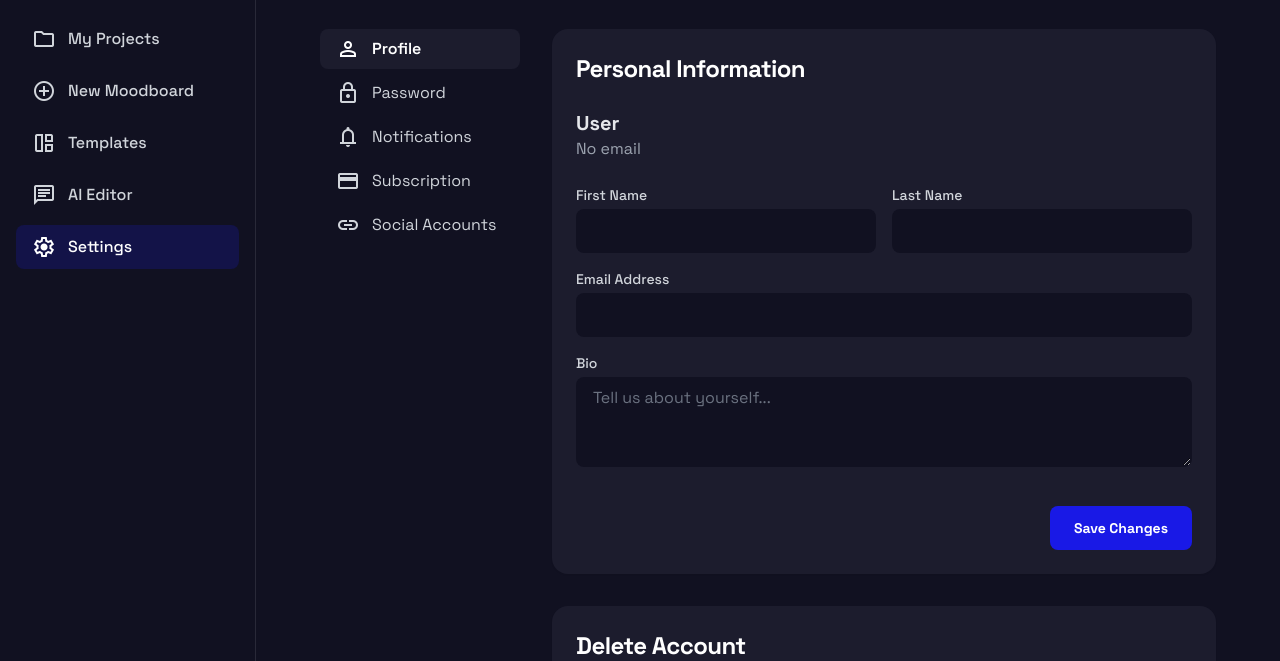
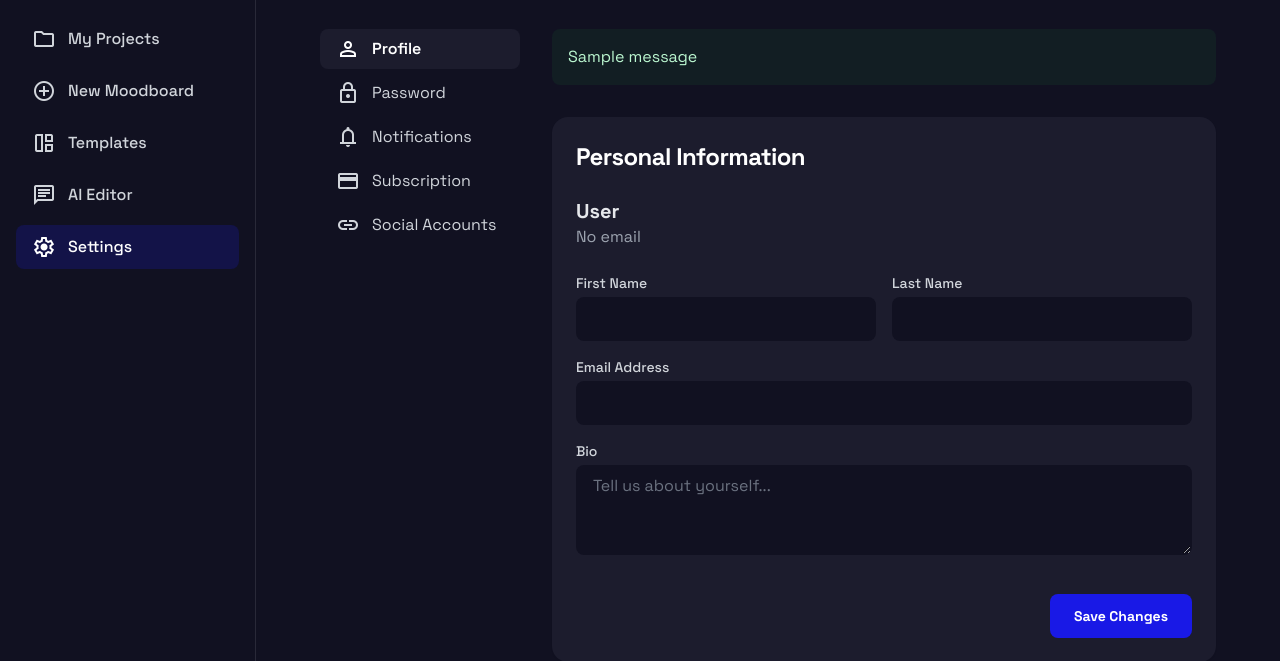
Before and after one commit to Nio-33/Visioneer, a Flask app: template app/templates/dashboard/settings.html in a window 1280 px wide. Shown: the part 123-784 px from the top of the page. Run offline with Flask 3, Linux system fonts and the light colour scheme; the template is opened without the code that fills it, so the values that code supplies are empty; one stand-in notice (Sample message) is shown; some libraries are stand-ins or nearby versions.

Commit message:
Fix main settings page form submission
Fixed critical bug where the main settings.html form wasn't submitting profile updates:

- Added method="POST" and action to form (line 122)
- Added name attributes to all form inputs (firstName, lastName, email, bio)
- Added flash message display section for user feedback
- Now works with existing backend POST handler at /settings/profile

This fixes the issue where users' names disappeared after filling the form - the form wasn't actually submitting the data to the backend.

🤖 Generated with [Claude Code](https://claude.com/claude-code)

Co-Authored-By: Claude <noreply@anthropic.com>

```diff
--- a/app/templates/dashboard/settings.html
+++ b/app/templates/dashboard/settings.html
@@ -113,30 +113,39 @@
 </nav>
 </aside>
 <div class="md:col-span-3 space-y-8">
+{% with messages = get_flashed_messages(with_categories=true) %}
+{% if messages %}
+{% for category, message in messages %}
+<div class="p-4 rounded-lg {% if category == 'success' %}bg-green-100 dark:bg-green-900/20 text-green-800 dark:text-green-200{% elif category == 'error' %}bg-red-100 dark:bg-red-900/20 text-red-800 dark:text-red-200{% else %}bg-blue-100 dark:bg-blue-900/20 text-blue-800 dark:text-blue-200{% endif %}">
+{{ message }}
+</div>
+{% endfor %}
+{% endif %}
+{% endwith %}
 <section class="bg-white dark:bg-card-dark p-6 rounded-2xl shadow-sm">
 <h3 class="text-2xl font-bold text-gray-900 dark:text-white tracking-tight mb-6">Personal Information</h3>
 <div class="mb-6">
 <h4 class="text-xl font-bold">{{ user.name if user and user.name else 'User' }}</h4>
 <p class="text-gray-500 dark:text-gray-400">{{ user.email if user and user.email else 'No email' }}</p>
 </div>
-<form class="space-y-4">
+<form method="POST" action="{{ url_for('main.settings_section', section='profile') }}" class="space-y-4">
 <div class="grid grid-cols-1 sm:grid-cols-2 gap-4">
 <div>
 <label class="block text-sm font-medium text-gray-700 dark:text-gray-300 mb-1" for="firstName">First Name</label>
-<input class="w-full h-11 px-4 rounded-lg bg-gray-100 dark:bg-background-dark border-transparent focus:ring-2 focus:ring-primary focus:border-transparent text-gray-900 dark:text-white" id="firstName" type="text" value="{{ user.name.split()[0] if user and user.name and ' ' in user.name else (user.name if user and user.name else '') }}"/>
+<input class="w-full h-11 px-4 rounded-lg bg-gray-100 dark:bg-background-dark border-transparent focus:ring-2 focus:ring-primary focus:border-transparent text-gray-900 dark:text-white" id="firstName" name="firstName" type="text" value="{{ user.name.split()[0] if user and user.name and ' ' in user.name else (user.name if user and user.name else '') }}"/>
                     </div>
                     <div>
 <label class="block text-sm font-medium text-gray-700 dark:text-gray-300 mb-1" for="lastName">Last Name</label>
-<input class="w-full h-11 px-4 rounded-lg bg-gray-100 dark:bg-background-dark border-transparent focus:ring-2 focus:ring-primary focus:border-transparent text-gray-900 dark:text-white" id="lastName" type="text" value="{{ user.name.split()[1] if user and user.name and ' ' in user.name and len(user.name.split()) > 1 else '' }}"/>
+<input class="w-full h-11 px-4 rounded-lg bg-gray-100 dark:bg-background-dark border-transparent focus:ring-2 focus:ring-primary focus:border-transparent text-gray-900 dark:text-white" id="lastName" name="lastName" type="text" value="{{ user.name.split()[1] if user and user.name and ' ' in user.name and len(user.name.split()) > 1 else '' }}"/>
                     </div>
                 </div>
 <div>
 <label class="block text-sm font-medium text-gray-700 dark:text-gray-300 mb-1" for="email">Email Address</label>
-<input class="w-full h-11 px-4 rounded-lg bg-gray-100 dark:bg-background-dark border-transparent focus:ring-2 focus:ring-primary focus:border-transparent text-gray-900 dark:text-white" id="email" type="email" value="{{ user.email if user and user.email else '' }}"/>
+<input class="w-full h-11 px-4 rounded-lg bg-gray-100 dark:bg-background-dark border-transparent focus:ring-2 focus:ring-primary focus:border-transparent text-gray-900 dark:text-white" id="email" name="email" type="email" value="{{ user.email if user and user.email else '' }}"/>
                             </div>
 <div>
 <label class="block text-sm font-medium text-gray-700 dark:text-gray-300 mb-1" for="bio">Bio</label>
-<textarea class="w-full px-4 py-2 rounded-lg bg-gray-100 dark:bg-background-dark border-transparent focus:ring-2 focus:ring-primary focus:border-transparent text-gray-900 dark:text-white" id="bio" rows="3" placeholder="Tell us about yourself..."></textarea>
+<textarea class="w-full px-4 py-2 rounded-lg bg-gray-100 dark:bg-background-dark border-transparent focus:ring-2 focus:ring-primary focus:border-transparent text-gray-900 dark:text-white" id="bio" name="bio" rows="3" placeholder="Tell us about yourself..."></textarea>
                         </div>
 <div class="flex justify-end pt-4">
 <button class="h-11 px-6 rounded-lg bg-primary text-white font-bold text-sm hover:opacity-90 transition-opacity" type="submit">Save Changes</button>
```
